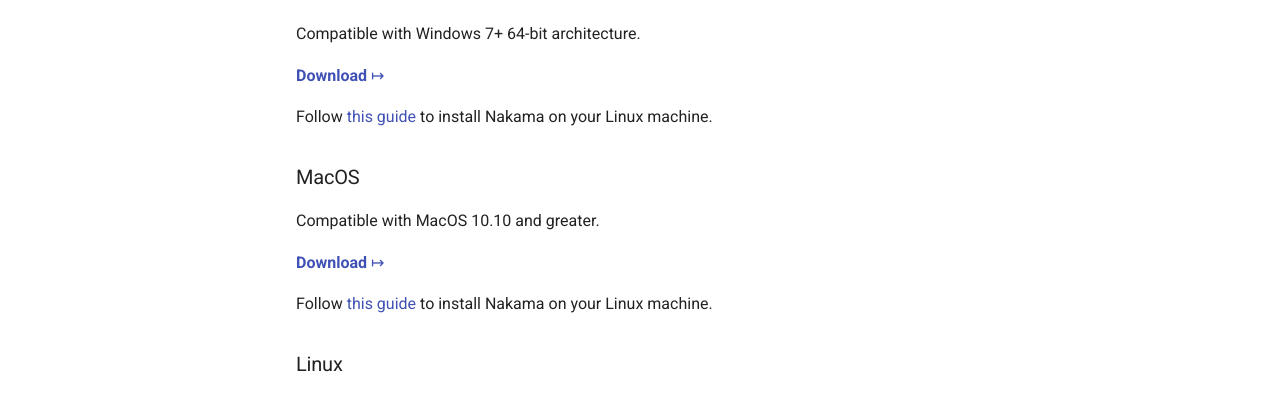
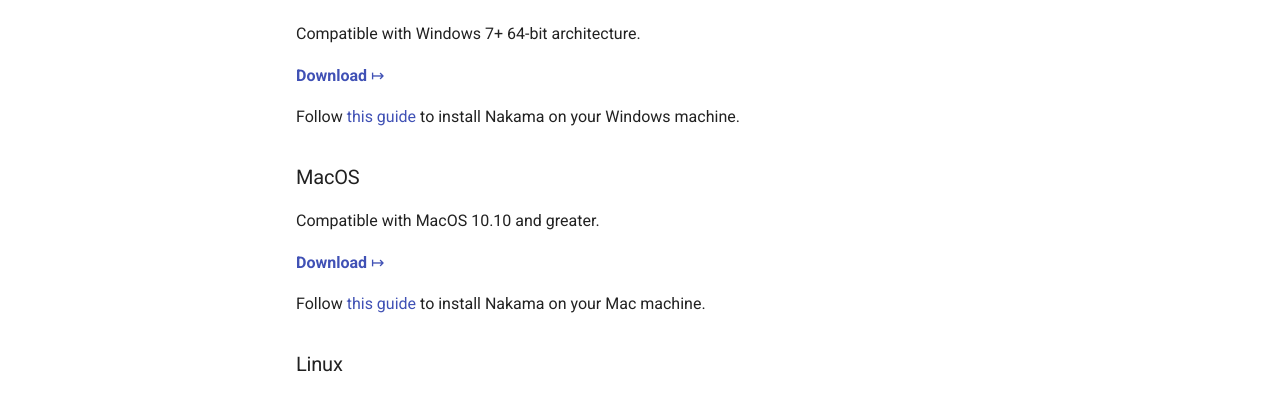
Before and after one commit to heroiclabs/nakama-docs, an MkDocs documentation site: the page built from docs/nakama-download.md, in a window 1280 px wide and 1220 px high. Shown: the part 628-1027 px from the top of the window. Built offline with MkDocs 1.6.1 and Material for MkDocs 9.7.7, drawn with Linux system fonts in a browser that asks for light colours; comment, search, counter and statistics services are not loaded; old or Windows-style settings are respelled for this version of MkDocs.

Commit message:
Fix installation guide links in the Download page.

```diff
--- a/docs/nakama-download.md
+++ b/docs/nakama-download.md
@@ -22,7 +22,7 @@
 
 <a href="https://github.com/heroiclabs/nakama/releases/latest" target="_blank"><b>Download</b> &#x21A6;</a>
 
-Follow [this guide](#install-binary.md#install-nakama-on-windows) to install Nakama on your Linux machine.
+Follow [this guide](install-binary.md#install-nakama-on-windows) to install Nakama on your Windows machine.
 
 ### MacOS
 
@@ -30,7 +30,7 @@
 
 <a href="https://github.com/heroiclabs/nakama/releases/latest" target="_blank"><b>Download</b> &#x21A6;</a>
 
-Follow [this guide](#install-binary.md#install-nakama-on-macos) to install Nakama on your Linux machine.
+Follow [this guide](install-binary.md#install-nakama-on-macos) to install Nakama on your Mac machine.
 
 ### Linux
 
@@ -38,4 +38,4 @@
 
 <a href="https://github.com/heroiclabs/nakama/releases/latest" target="_blank"><b>Download</b> &#x21A6;</a>
 
-Follow [this guide](#install-binary.md#install-nakama-on-linux) to install Nakama on your Linux machine.
+Follow [this guide](install-binary.md#install-nakama-on-linux) to install Nakama on your Linux machine.
```
